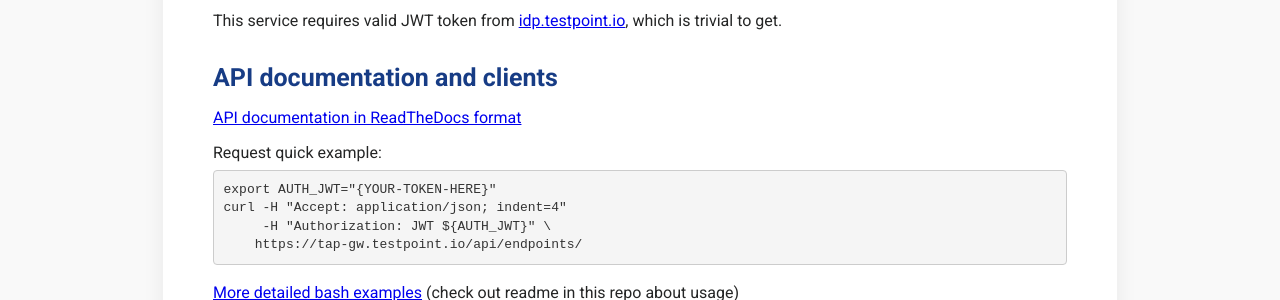
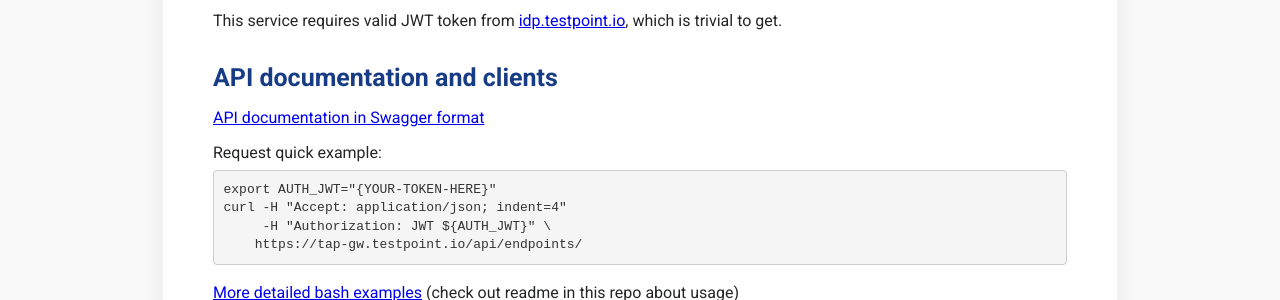
Before and after one commit to test-point/test-point.github.io, a Jekyll site: the page built from pages/tap-gw.md, in a window 1280 px wide and 900 px high, scrolled down 1509 px. Shown: the part 152-452 px from the top of the window. Built offline with Jekyll 4.4.1, drawn with Linux system fonts in a browser that asks for light colours.

Commit message:
Update tap-gw.md

```diff
--- a/pages/tap-gw.md
+++ b/pages/tap-gw.md
@@ -33,7 +33,7 @@
 
 ### API documentation and clients
 
-[API documentation in ReadTheDocs format](https://tap-gw.testpoint.io/api/docs/)
+[API documentation in Swagger format](http://swagger.testpoint.io/?url=http://ausdigital.org/specs/ausdigital-tap-gw/1.0/swagger.yaml){:target="_blank"}
 
 Request quick example:
 
```
